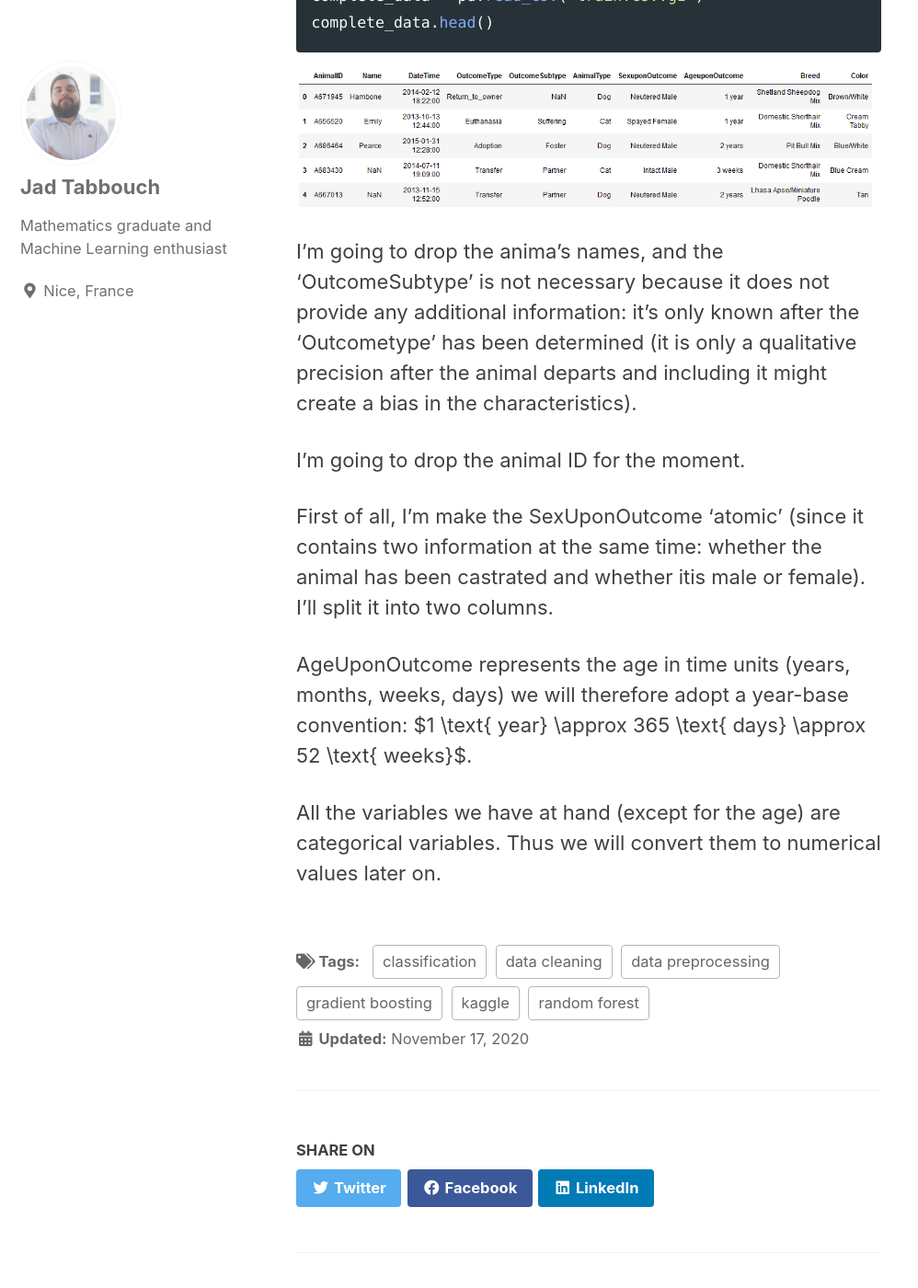
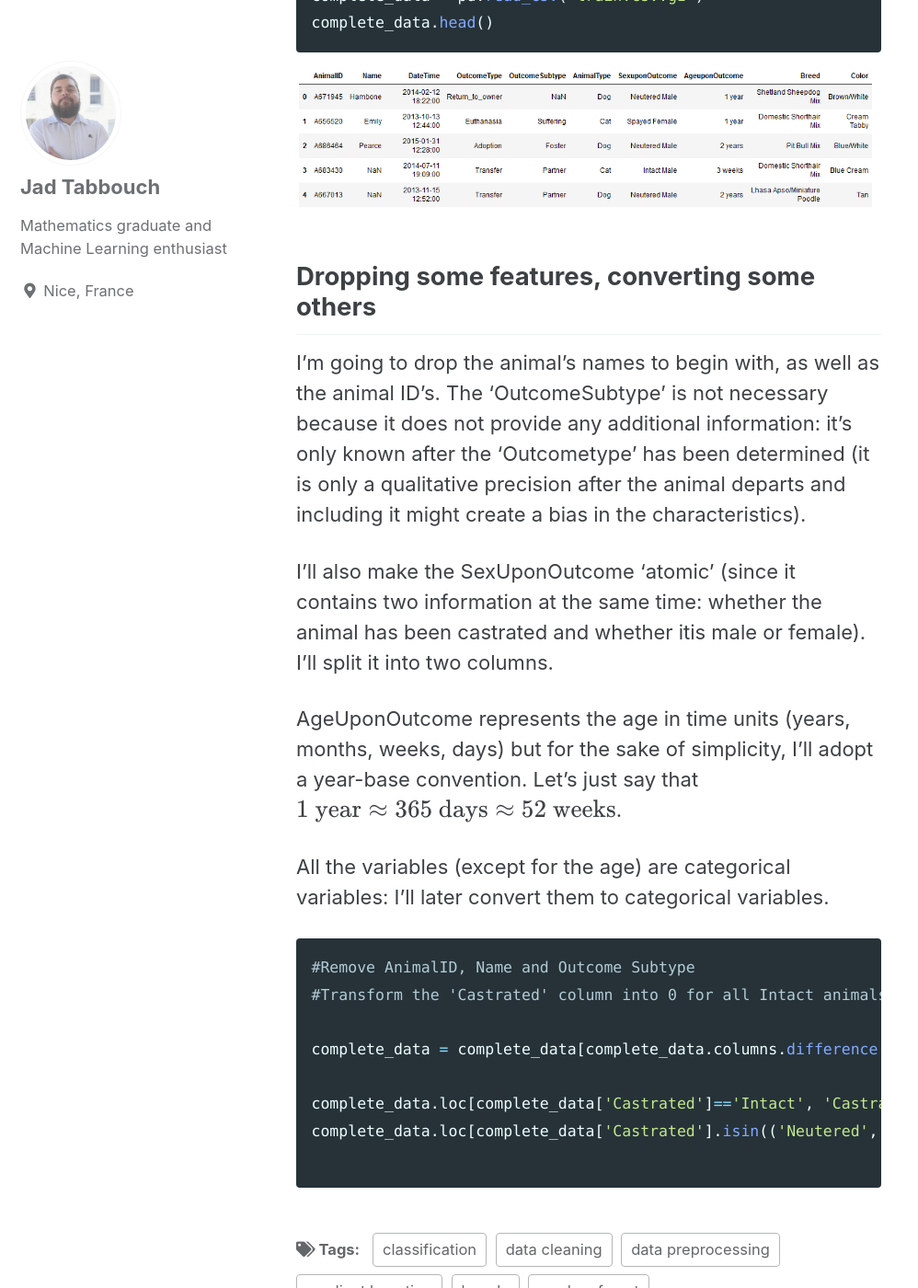
Before and after one commit to jad-tab/jad-tab.github.io, a Jekyll site: the page built from _posts/2020-02-05-Animals.md, in a window 1280 px wide and 1400 px high, scrolled down 2703 px. Shown: the whole window at 92% size, without its empty margins (0-998 px from the left). Built offline with Jekyll 4.4.1, drawn with Linux system fonts in a browser that asks for light colours; cached includes are drawn as plain includes; formulas are drawn with MathJax 3.

Commit message:
Update 2020-02-05-Animals.md

````diff
--- a/_posts/2020-02-05-Animals.md
+++ b/_posts/2020-02-05-Animals.md
@@ -53,12 +53,26 @@ complete_data.head()
 ![alt]({{ site.url }}{{ site.baseurl }}/figures/algo1.PNG)
 
 
-I'm going to drop the anima's names, and the 'OutcomeSubtype' is not necessary because it does not provide any additional information: it's only known after the 'Outcometype' has been determined (it is only a qualitative precision after the animal departs and including it might create a bias in the characteristics).
+## Dropping some features, converting some others
 
-I'm going to drop the animal ID for the moment.
+I'm going to drop the animal's names to begin with, as well as the animal ID's.
+The 'OutcomeSubtype' is not necessary because it does not provide any additional information: it's only known after the 'Outcometype' has been determined (it is only a qualitative precision after the animal departs and including it might create a bias in the characteristics).
 
-First of all, I'm make the SexUponOutcome 'atomic' (since it contains two information at the same time: whether the animal has been castrated and whether itis male or female). I'll split it into two columns.
+I'll also make the SexUponOutcome 'atomic' (since it contains two information at the same time: whether the animal has been castrated and whether itis male or female). I'll split it into two columns.
 
-AgeUponOutcome represents the age in time units (years, months, weeks, days) we will therefore adopt a year-base convention: $1 \text{ year} \approx 365 \text{ days} \approx 52 \text{ weeks}$.
+AgeUponOutcome represents the age in time units (years, months, weeks, days) but for the sake of simplicity, I'll adopt a year-base convention. Let's just say that $$1 \text{ year} \approx 365 \text{ days} \approx 52 \text{ weeks}$$.
 
-All the variables we have at hand (except for the age) are categorical variables. Thus we will convert them to numerical values later on.
+All the variables (except for the age) are categorical variables: I'll later convert them to categorical variables.
+
+
+
+```python
+#Remove AnimalID, Name and Outcome Subtype
+#Transform the 'Castrated' column into 0 for all Intact animals and 1 for all the Neutered and Spayed animals.
+
+complete_data = complete_data[complete_data.columns.difference(('AnimalID', 'Name', 'OutcomeSubtype'))].copy()
+
+complete_data.loc[complete_data['Castrated']=='Intact', 'Castrated'] = 0
+complete_data.loc[complete_data['Castrated'].isin(('Neutered', 'Spayed')), 'Castrated'] = 1
+
+```
````
